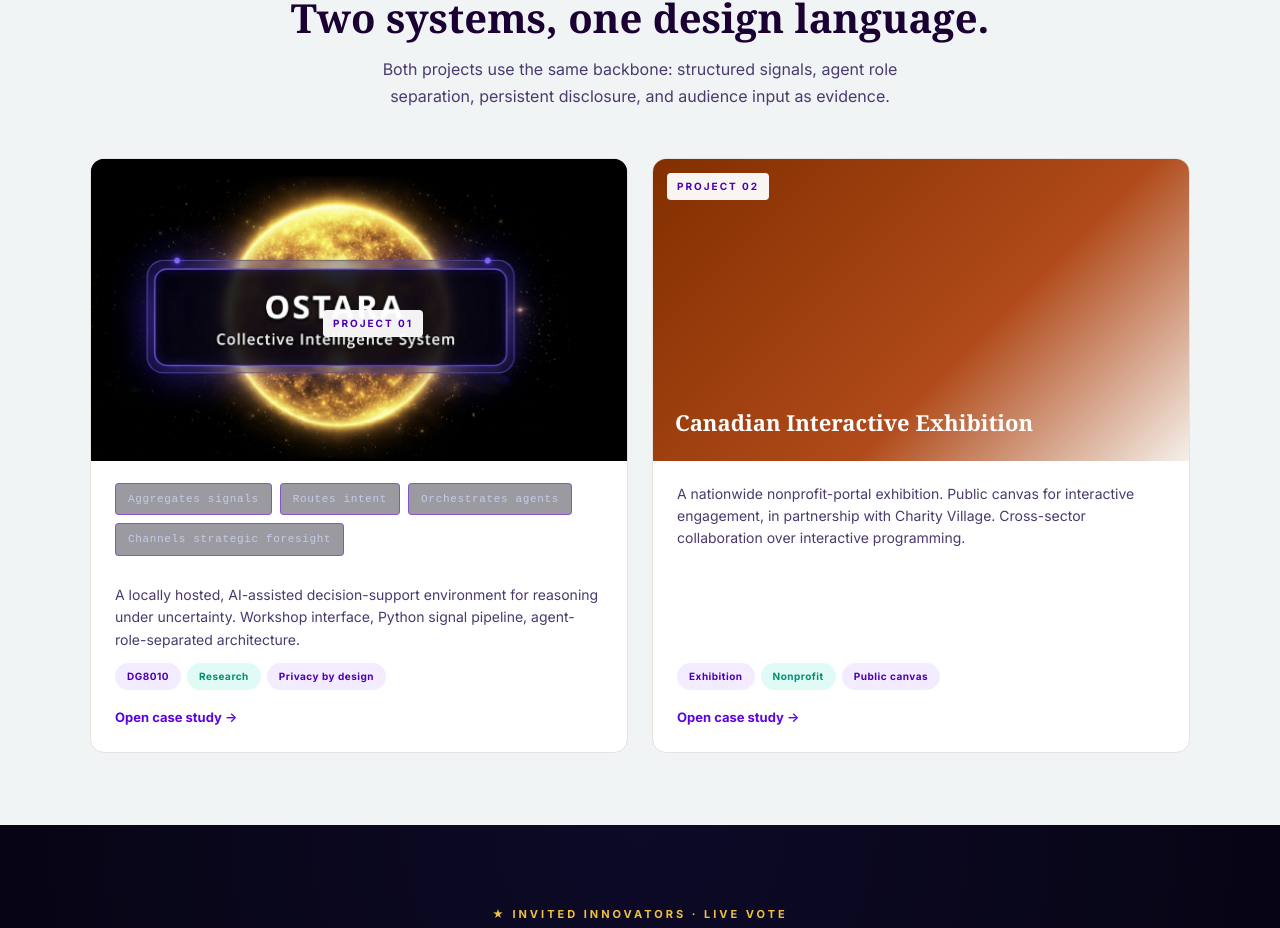
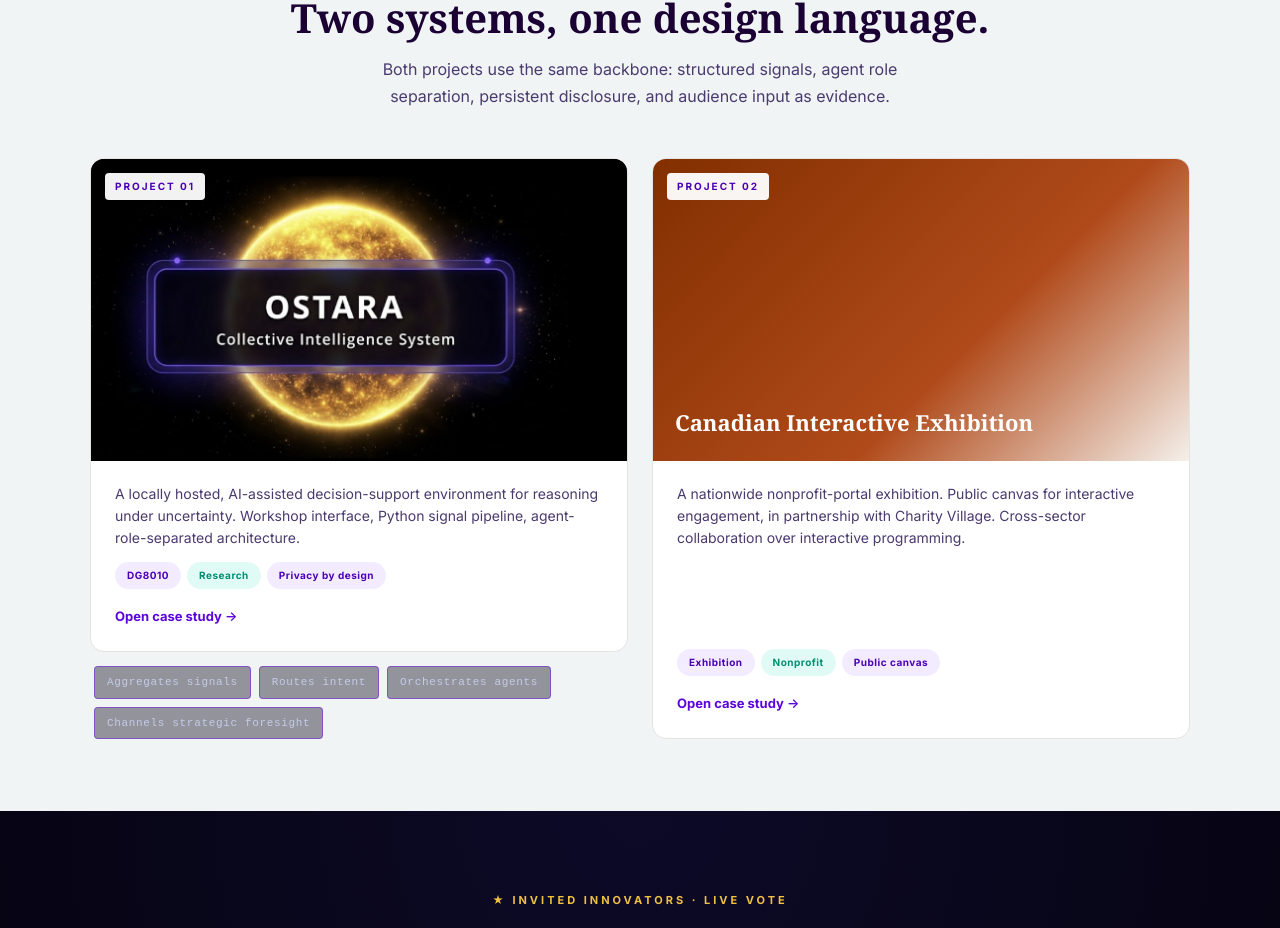
Before and after one commit to greg-mdm/Ooos, a React (Vite) app: page / in a window 1280 px wide. Shown: the part 761-1689 px from the top of the page. Built offline with nearby package versions, Linux system fonts and the light colour scheme.

Commit message:
fix(home): pin Project 01 label to top-left and restore individual bubble hover
Agent-Logs-Url: https://github.com/greg-mdm/Ooos/sessions/2e45595e-6483-425b-a928-c969209bcb4b

Co-authored-by: greg-mdm <231618175+greg-mdm@users.noreply.github.com>

```diff
--- a/src/app/components/Home.tsx
+++ b/src/app/components/Home.tsx
@@ -31,6 +31,7 @@ export function Home({ onSupport }: { onSupport: () => void }) {
         </div>
 
         <div className="featured">
+          <div className="feature-card-stack">
             <Link to="/ostara" className="feature-card" style={{ textDecoration: "none", color: "inherit" }}>
               <div className="feature-thumb ostara ostara-brand ostara-brand--image">
                 <span className="feature-thumb-label">Project 01</span>
@@ -42,12 +43,6 @@ export function Home({ onSupport }: { onSupport: () => void }) {
                 />
               </div>
               <div className="feature-body">
-              <div className="ostara-brand-descriptors ostara-brand-descriptors--below">
-                <span className="ostara-descriptor">Aggregates signals</span>
-                <span className="ostara-descriptor">Routes intent</span>
-                <span className="ostara-descriptor">Orchestrates agents</span>
-                <span className="ostara-descriptor">Channels strategic foresight</span>
-              </div>
                 <p>
                   A locally hosted, AI-assisted decision-support environment for
                   reasoning under uncertainty. Workshop interface, Python signal
@@ -61,6 +56,17 @@ export function Home({ onSupport }: { onSupport: () => void }) {
                 <span className="feature-link">Open case study →</span>
               </div>
             </Link>
+            <div
+              className="ostara-brand-descriptors ostara-brand-descriptors--standalone"
+              role="list"
+              aria-label="Ostara system functions"
+            >
+              <span className="ostara-descriptor" role="listitem">Aggregates signals</span>
+              <span className="ostara-descriptor" role="listitem">Routes intent</span>
+              <span className="ostara-descriptor" role="listitem">Orchestrates agents</span>
+              <span className="ostara-descriptor" role="listitem">Channels strategic foresight</span>
+            </div>
+          </div>
 
           <Link to="/exhibition" className="feature-card" style={{ textDecoration: "none", color: "inherit" }}>
             <div className="feature-thumb exhibition">
--- a/src/styles/site.css
+++ b/src/styles/site.css
@@ -1624,8 +1624,8 @@ textarea:focus-visible,
   transition: color 160ms, background 160ms, border-color 160ms;
   background: rgba(8,4,22,0.4);
 }
-.feature-card:hover .ostara-descriptor,
-.ostara-descriptor:hover {
+.ostara-descriptor:hover,
+.ostara-descriptor:focus-visible {
   color: #ffffff;
   border-color: #6C01F4;
   background: rgba(108,1,244,0.18);
@@ -1653,7 +1653,12 @@ textarea:focus-visible,
   display: block;
 }
 .feature-thumb.ostara-brand--image .feature-thumb-label {
-  position: relative;
+  /* Restore the default top-left absolute placement used on the right
+     (Project 02) card. The parent .ostara-brand sets flex-centering for
+     the typed-stack variant, which otherwise centers this label. */
+  position: absolute;
+  top: 14px;
+  left: 14px;
   z-index: 2;
 }
 .ostara-brand-descriptors--below {
@@ -1662,6 +1667,22 @@ textarea:focus-visible,
   gap: 8px;
   margin: 0 0 16px;
   justify-content: flex-start;
+}
+
+/* Descriptor bubbles rendered as a sibling of the feature card (not inside
+   the <Link>) so individual bubble hover micro-interactions are preserved
+   and the card's translateY-on-hover does not bump the whole row. */
+.feature-card-stack {
+  display: flex;
+  flex-direction: column;
+  gap: 14px;
+}
+.ostara-brand-descriptors--standalone {
+  display: flex;
+  flex-wrap: wrap;
+  gap: 8px;
+  justify-content: flex-start;
+  padding: 0 4px;
 }
 
 /* ===== INVITED-INNOVATORS LIVE VOTE (transposed from lightning slide 5) ===== */
```
Lines whose indentation alone changed are shown as unchanged.
